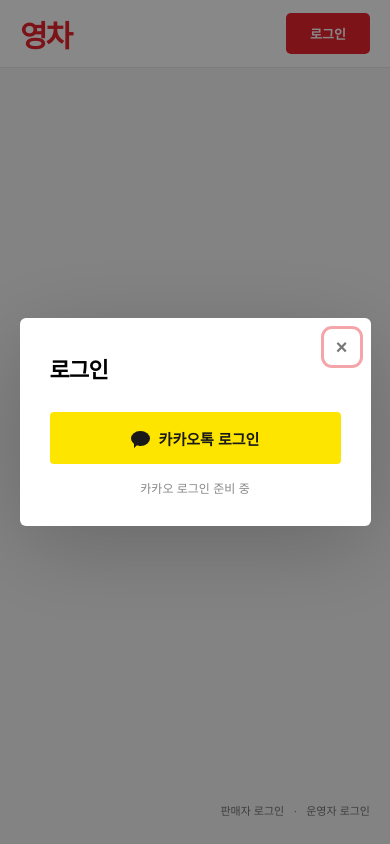
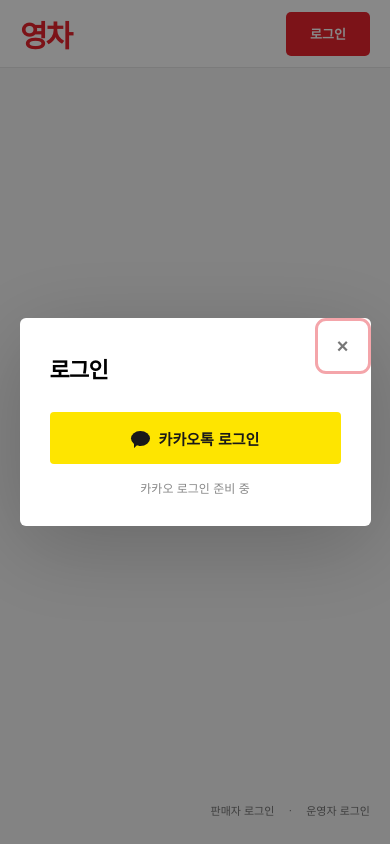
Before and after one commit to obamapop-hue/prompt_copy, a Django app: page /login in a window 390 px wide. Run offline with Django 5.2, Linux system fonts and the light colour scheme.

Commit message:
Improve mobile touch targets and dialog sizing

```diff
--- a/orders/templates/orders/base.html
+++ b/orders/templates/orders/base.html
@@ -606,6 +606,14 @@ dialog::backdrop { background: #0007; }
 .profile-logout { margin: 17px 0 0; text-align: center; }
 .profile-logout button { background: transparent; color: #777; font-size: 12px; padding: 7px 12px; }
 @media(max-width:760px) { .home-title { letter-spacing: -1px; } .home-actions { padding: 0; } .home-actions .home-order { max-width: 280px; } }
+
+/* Mobile touch targets and dialogs stay usable on short screens. */
+.dialog-close { min-width: 44px; min-height: 44px; top: 6px; right: 6px; display: grid; place-items: center; }
+dialog { max-height: calc(100svh - 32px); overflow-y: auto; overscroll-behavior: contain; }
+footer { padding: 12px 20px; }
+footer span { display: flex; align-items: center; gap: 8px; }
+footer a { display: inline-flex; align-items: center; min-height: 44px; }
+.account-button { min-height: 44px; }
 </style></head><body>
 <header><div class="header-inner">
 <a class="brand" href="/" aria-label="영차 홈">영차{% if demo %}<span class="demo-label">시연</span>{% endif %}</a>
```
Also changed, not shown: index.html (+8 -0 lines).
